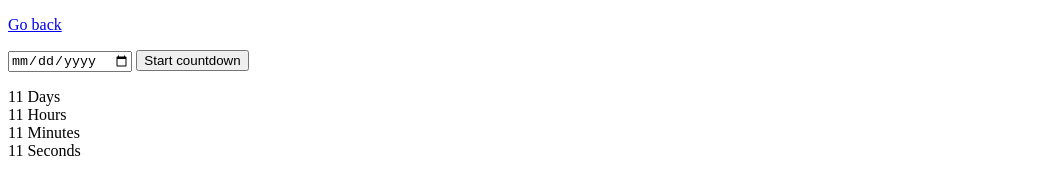
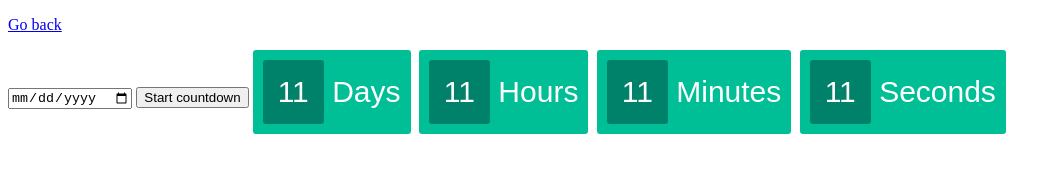
Before and after one commit to RedOne-DXB/goit-js-hw-11, a plain HTML site: page 02-timer.html in a window 1280 px wide. Shown: the whole page, without its empty margins (0-1061 px from the left). Drawn offline with Linux system fonts and the light colour scheme.

Commit message:
Deploying to gh-pages from @ RedOne-DXB/goit-js-hw-11@bf474b73ba30816de4a1389ad10b2e335f689cc2 🚀

```diff
--- a/02-timer.html
+++ b/02-timer.html
@@ -1 +1 @@
-<!DOCTYPE html><html lang="en"><head><meta charset="UTF-8"><meta name="viewport" content="width=device-width, initial-scale=1.0"><title>Countdown timer</title><style>#date-selector{margin-bottom:16px}</style></head><body> <p><a href="/goit-js-hw-11/index.html">Go back</a></p> <input type="date" id="date-selector"> <button type="button" data-start="">Start countdown</button> <div class="timer"> <div class="field"> <span class="value" data-days="">11</span> <span class="label">Days</span> </div> <div class="field"> <span class="value" data-hours="">11</span> <span class="label">Hours</span> </div> <div class="field"> <span class="value" data-minutes="">11</span> <span class="label">Minutes</span> </div> <div class="field"> <span class="value" data-seconds="">11</span> <span class="label">Seconds</span> </div> </div> <script src="/goit-js-hw-11/02-timer.84d682f4.js"></script> </body></html>
+<!DOCTYPE html><html lang="en"><head><meta charset="UTF-8"><meta name="viewport" content="width=device-width, initial-scale=1.0"><title>Countdown timer</title><style>#date-selector{margin-bottom:16px}.timer{font-family:sans-serif;color:#fff;display:inline-block;font-weight:100;text-align:center;font-size:30px}.field{padding:10px;background:#00bf96}.field,.value{border-radius:3px;display:inline-block}.value{padding:15px;background:#00816a}</style></head><body> <p><a href="/goit-js-hw-11/index.html">Go back</a></p> <input type="date" id="date-selector"> <button type="button" data-start="">Start countdown</button> <div class="timer"> <div class="field"> <span class="value" data-days="">11</span> <span class="label">Days</span> </div> <div class="field"> <span class="value" data-hours="">11</span> <span class="label">Hours</span> </div> <div class="field"> <span class="value" data-minutes="">11</span> <span class="label">Minutes</span> </div> <div class="field"> <span class="value" data-seconds="">11</span> <span class="label">Seconds</span> </div> </div> <script src="/goit-js-hw-11/02-timer.84d682f4.js"></script> </body></html>
```
